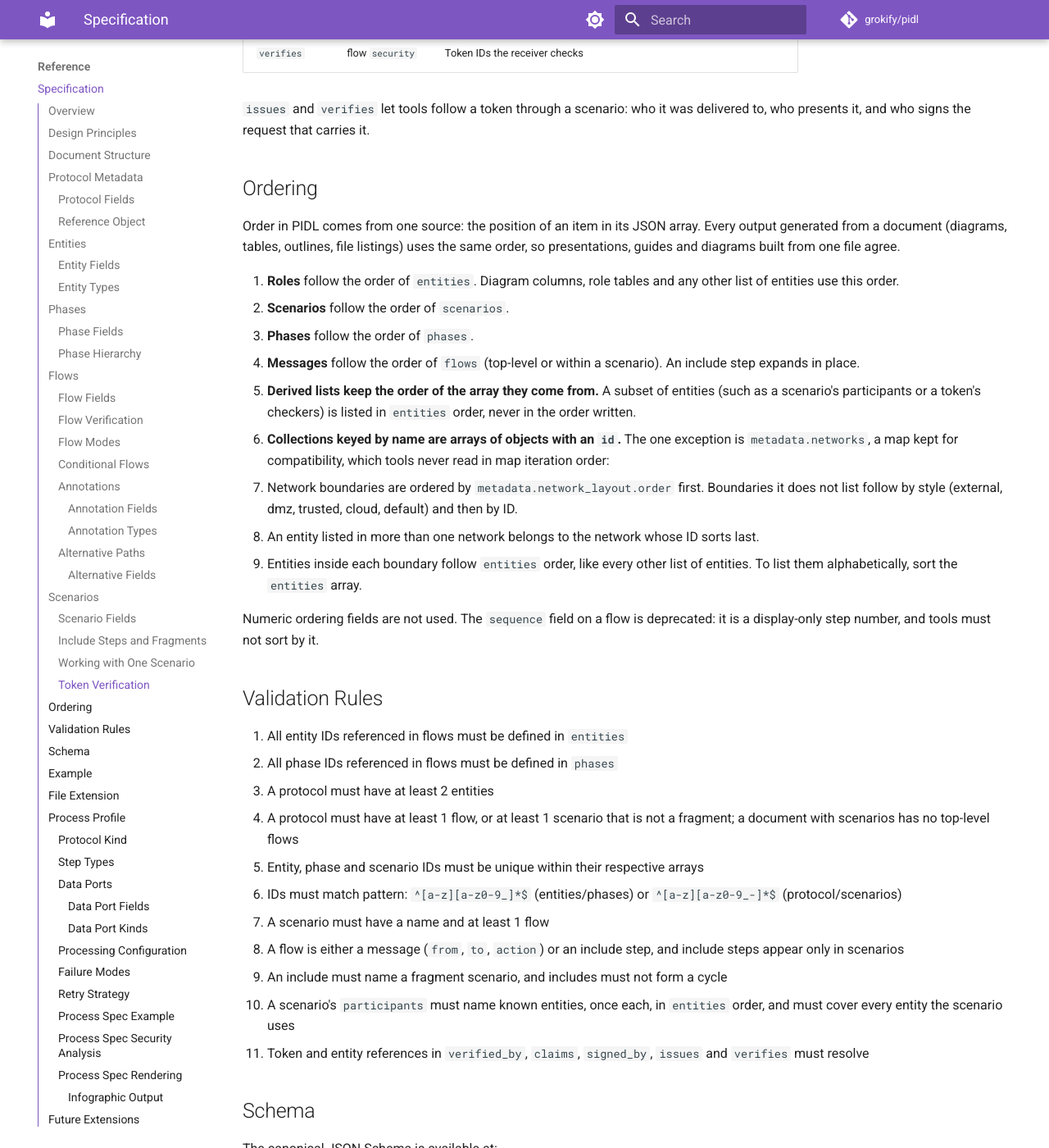
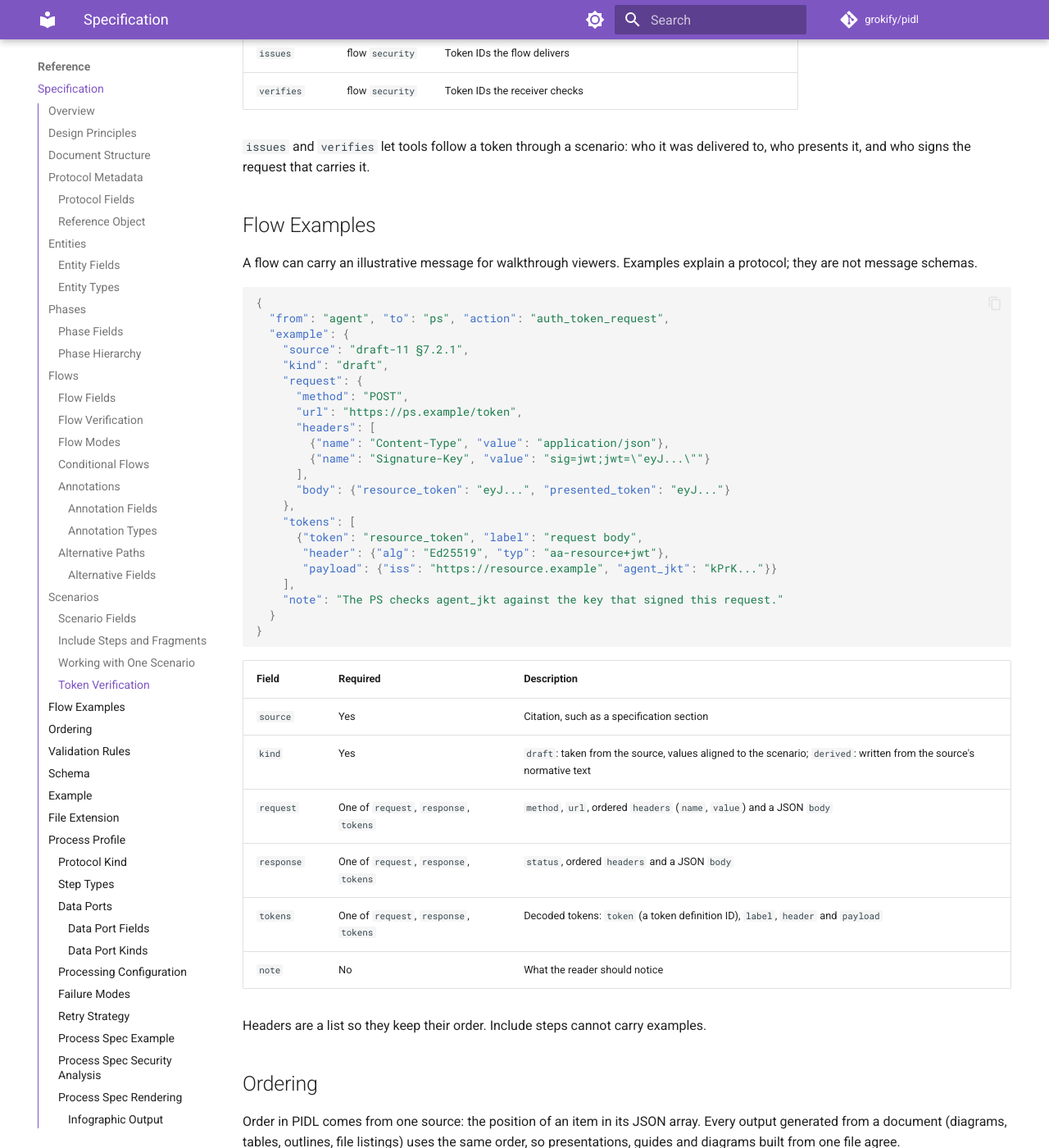
Before and after one commit to grokify/pidl, an MkDocs documentation site: the page built from docs/SPECIFICATION.md, in a window 1280 px wide and 1400 px high, scrolled down 11613 px. Shown: the whole window at 82% size. Built offline with MkDocs 1.6.1 and Material for MkDocs 9.7.7, drawn with Linux system fonts in a browser that asks for light colours; comment, search, counter and statistics services are not loaded; some of the changed text lies outside the part shown.

Commit message:
docs: document the walkthrough viewer and flow examples
Add a Walkthrough Viewer guide (page areas, keys, panels, presenting,
data and development), a Flow Examples section in the specification,
and the walkthrough-json and viewer formats in the CLI reference and
README.

Refs: RMI-PIDL-036
Co-Authored-By: Claude Opus 5.5 <noreply@anthropic.com>

````diff
--- a/docs/SPECIFICATION.md
+++ b/docs/SPECIFICATION.md
@@ -224,6 +224,7 @@ Flows are the core semantic unit: directed interactions between entities.
 | `annotations` | array | No | Typed annotations for tooling |
 | `alternatives` | array | No | Alternative flow paths |
 | `verification` | object | No | Evidentiary provenance (tier/source/citation) |
+| `example` | object | No | Illustrative request, response and decoded tokens (see [Flow Examples](#flow-examples)) |
 
 ¹ Not set on an include step, which has `include` instead.
 
@@ -418,6 +419,46 @@ Token definitions and flow security can say who checks what, so reviews and gene
 | `verifies` | flow `security` | Token IDs the receiver checks |
 
 `issues` and `verifies` let tools follow a token through a scenario: who it was delivered to, who presents it, and who signs the request that carries it.
+
+## Flow Examples
+
+A flow can carry an illustrative message for walkthrough viewers. Examples explain a protocol; they are not message schemas.
+
+```json
+{
+  "from": "agent", "to": "ps", "action": "auth_token_request",
+  "example": {
+    "source": "draft-11 §7.2.1",
+    "kind": "draft",
+    "request": {
+      "method": "POST",
+      "url": "https://ps.example/token",
+      "headers": [
+        {"name": "Content-Type", "value": "application/json"},
+        {"name": "Signature-Key", "value": "sig=jwt;jwt=\"eyJ...\""}
+      ],
+      "body": {"resource_token": "eyJ...", "presented_token": "eyJ..."}
+    },
+    "tokens": [
+      {"token": "resource_token", "label": "request body",
+       "header": {"alg": "Ed25519", "typ": "aa-resource+jwt"},
+       "payload": {"iss": "https://resource.example", "agent_jkt": "kPrK..."}}
+    ],
+    "note": "The PS checks agent_jkt against the key that signed this request."
+  }
+}
+```
+
+| Field | Required | Description |
+|-------|----------|-------------|
+| `source` | Yes | Citation, such as a specification section |
+| `kind` | Yes | `draft`: taken from the source, values aligned to the scenario; `derived`: written from the source's normative text |
+| `request` | One of `request`, `response`, `tokens` | `method`, `url`, ordered `headers` (`name`, `value`) and a JSON `body` |
+| `response` | One of `request`, `response`, `tokens` | `status`, ordered `headers` and a JSON `body` |
+| `tokens` | One of `request`, `response`, `tokens` | Decoded tokens: `token` (a token definition ID), `label`, `header` and `payload` |
+| `note` | No | What the reader should notice |
+
+Headers are a list so they keep their order. Include steps cannot carry examples.
 
 ## Ordering
 
--- a/mkdocs.yml
+++ b/mkdocs.yml
@@ -62,6 +62,7 @@ nav:
     - Flows: guide/flows.md
     - Phases: guide/phases.md
     - Scenarios: guide/scenarios.md
+    - Walkthrough Viewer: guide/viewer.md
     - Annotations: guide/annotations.md
     - Alternatives: guide/alternatives.md
     - Process Specifications: guide/process.md
````
Also changed, not shown: README.md (+4 -1 lines), docs/guide/viewer.md (added, +65 -0 lines), docs/reference/cli.md (+5 -0 lines).
